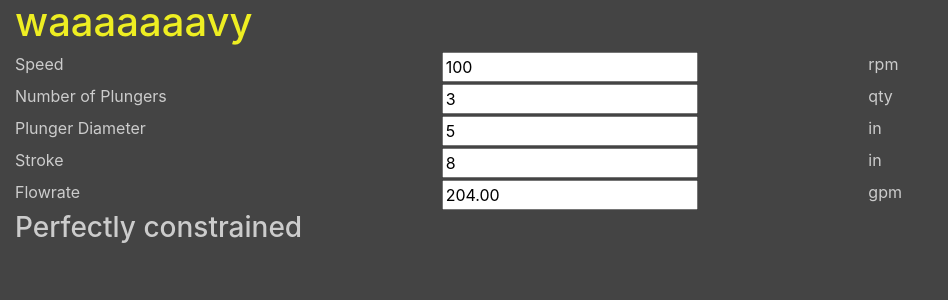
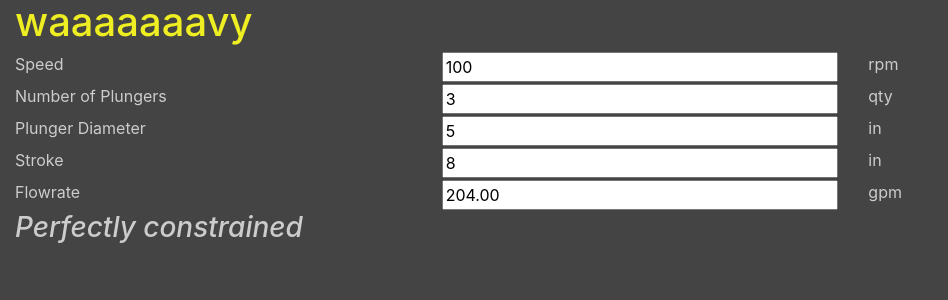
Before and after one commit to erica7/o_s_sandbox, a Flask app: page /wavy in a window 1280 px wide. Shown: the top 300 px of the page, without its empty margins (0-948 px from the left). Run offline with Flask 2, Linux system fonts and the light colour scheme; some libraries are stand-ins or nearby versions.

Commit message:
update styling; reviewed behavior

```diff
--- a/static/style.css
+++ b/static/style.css
@@ -3,7 +3,6 @@ body {
   background-color: #444;
 }
 
-input[text] {
-  background-color: blue;
-  background: blue;
+input[type="number"] {
+  width: 100%;
 }
--- a/templates/index.html
+++ b/templates/index.html
@@ -15,62 +15,62 @@
     <h2>{{ gravy }}</h2>
 
     <div class="row">
-      <div class="col">
+      <div class="col-sm-4 col-6">
         <label for="speed">Speed</label>
       </div>
-      <div class="col">
+      <div class="col-sm-4 col-4">
         <input type="number" id="s" name="speed" value="">
       </div>
-      <div class="col">
+      <div class="col-sm-4 col-2">
         rpm
       </div>
     </div>
     <div class="row">
-      <div class="col">
+      <div class="col-sm-4 col-6">
         <label for="nPlungers">Number of Plungers</label>
       </div>
-      <div class="col">
+      <div class="col-sm-4 col-4">
         <input type="number" id="n" name="nPlungers" value="">
       </div>
-      <div class="col">
+      <div class="col-sm-4 col-2">
         qty
       </div>
     </div>
     <div class="row">
-      <div class="col">
+      <div class="col-sm-4 col-6">
         <label for="diameter">Plunger Diameter</label>
       </div>
-      <div class="col">
+      <div class="col-sm-4 col-4">
         <input type="number" id="d" name="diameter" value="">
       </div>
-      <div class="col">
+      <div class="col-sm-4 col-2">
         in
       </div>
     </div>
     <div class="row">
-      <div class="col">
+      <div class="col-sm-4 col-6">
         <label for="stroke">Stroke</label>
       </div>
-      <div class="col">
+      <div class="col-sm-4 col-4">
         <input type="number" id="l" name="stroke" value="">
       </div>
-      <div class="col">
+      <div class="col-sm-4 col-2">
         in
       </div>
     </div>
     <div class="row">
-      <div class="col">
+      <div class="col-sm-4 col-6">
         <label for="flowrate">Flowrate</label>
       </div>
-      <div class="col">
+      <div class="col-sm-4 col-4">
         <input type="number" id="q" name="flowrate" value="">
       </div>
-      <div class="col">
+      <div class="col-sm-4 col-2">
         gpm
       </div>
     </div>
 
-    <h3 id="state"></h3>
+    <h3><em id="state"></em></h3>
 
     <script src="https://code.jquery.com/jquery-3.2.1.min.js"
     integrity="sha256-hwg4gsxgFZhOsEEamdOYGBf13FyQuiTwlAQgxVSNgt4="
```
